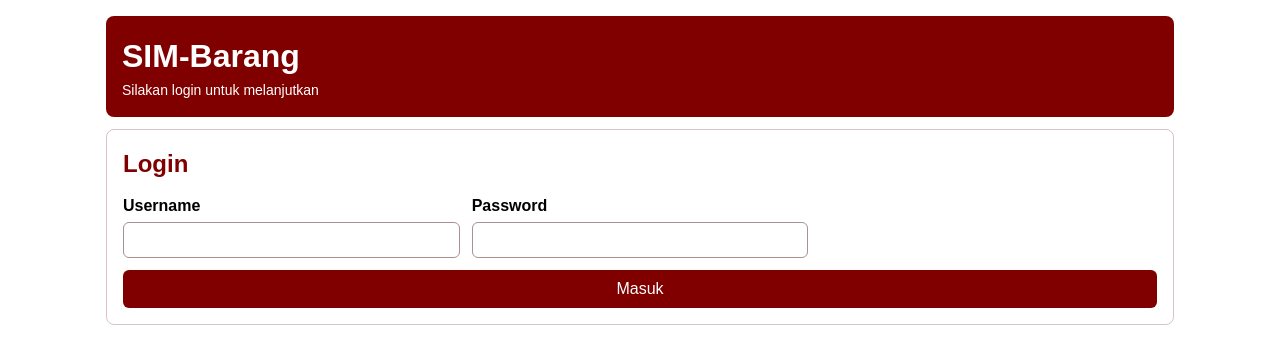
After one commit to retnoendahpratiwi3ib-beep/sim-barang-062530801594, a PHP site: page /login.php in a window 1280 px wide. The commit adds this page. Shown: the top 364 px of the page. Run offline with PHP 8.4, Linux system fonts and the light colour scheme.

Commit message:
Pertemuan 6: login, session, logout, class Barang

```diff
--- /dev/null
+++ b/login.php
@@ -0,0 +1,63 @@
+<?php
+session_start();
+
+// Data pengguna disimpan di array asosiatif (username => password)
+$users = [
+    "admin" => "password123",
+];
+
+$error = "";
+
+if ($_SERVER["REQUEST_METHOD"] === "POST") {
+    $username = $_POST["username"];
+    $password = $_POST["password"];
+
+    // Cek apakah username ada dan passwordnya cocok
+    if (isset($users[$username]) && $users[$username] === $password) {
+        $_SESSION["user"] = $username;   // simpan "gelang" di session
+        header("Location: index.php");   // pindah ke halaman utama
+        exit;
+    }
+
+    $error = "Username atau password salah";
+}
+?>
+<!DOCTYPE html>
+<html lang="id">
+<head>
+  <meta charset="UTF-8">
+  <meta name="viewport" content="width=device-width, initial-scale=1.0">
+  <title>Login - SIM-Barang</title>
+  <link rel="stylesheet" href="style.css">
+</head>
+<body>
+  <header>
+    <h1>SIM-Barang</h1>
+    <p>Silakan login untuk melanjutkan</p>
+  </header>
+
+  <main>
+    <section>
+      <h2>Login</h2>
+
+      <?php if ($error !== ""): ?>
+        <p style="color: #dc2626; margin-bottom: 12px;"><?= $error ?></p>
+      <?php endif; ?>
+
+      <form method="post" action="login.php">
+        <div>
+          <label for="username">Username</label>
+          <input type="text" id="username" name="username" required>
+        </div>
+
+        <div>
+          <label for="password">Password</label>
+          <input type="password" id="password" name="password" required>
+        </div>
+
+        <button type="submit">Masuk</button>
+      </form>
+    </section>
+  </main>
+</body>
+</html>
--- /dev/null
+++ b/logout.php
@@ -0,0 +1,5 @@
+<?php
+session_start();
+session_destroy();           // hapus semua data session
+header("Location: login.php");
+exit;
```
Also changed, not shown: Barang.php (added, +16 -0 lines), index.php (renamed from index.html, +10 -0 lines), simpan.php (+12 -2 lines).
